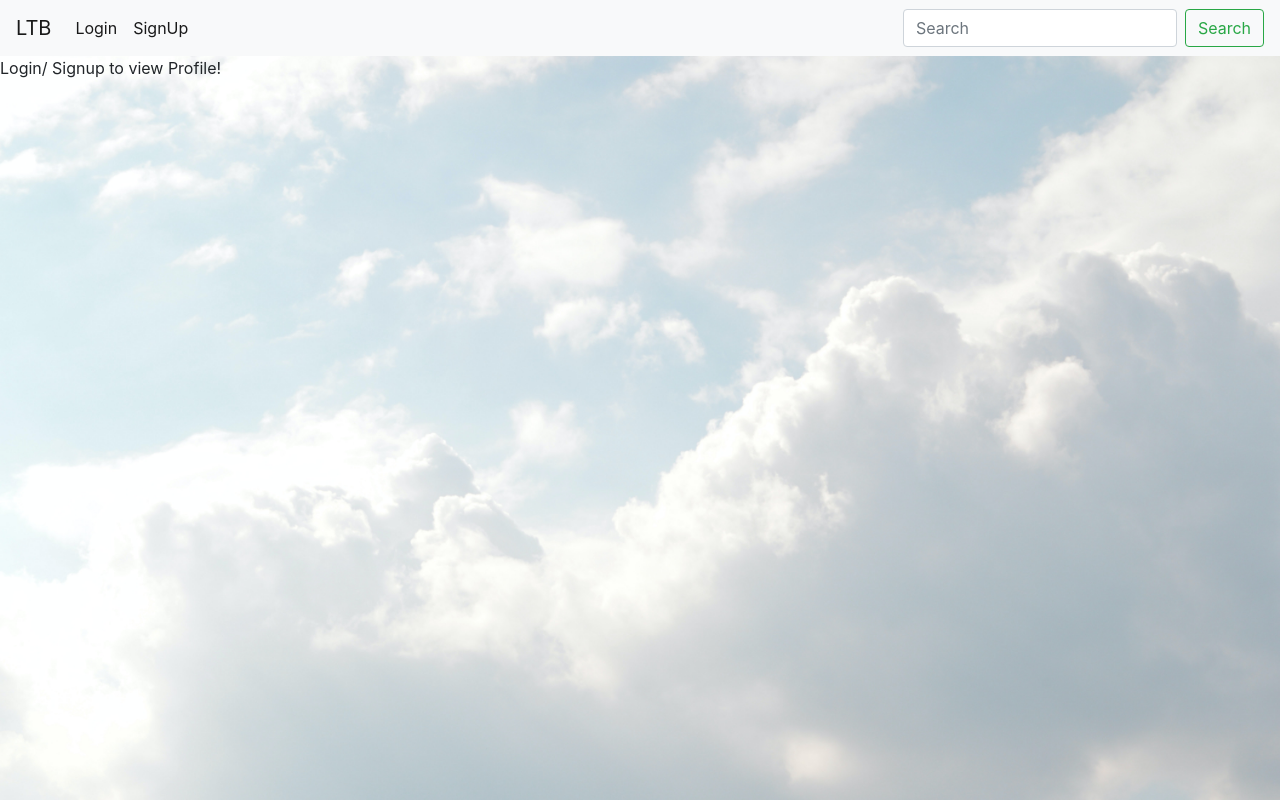
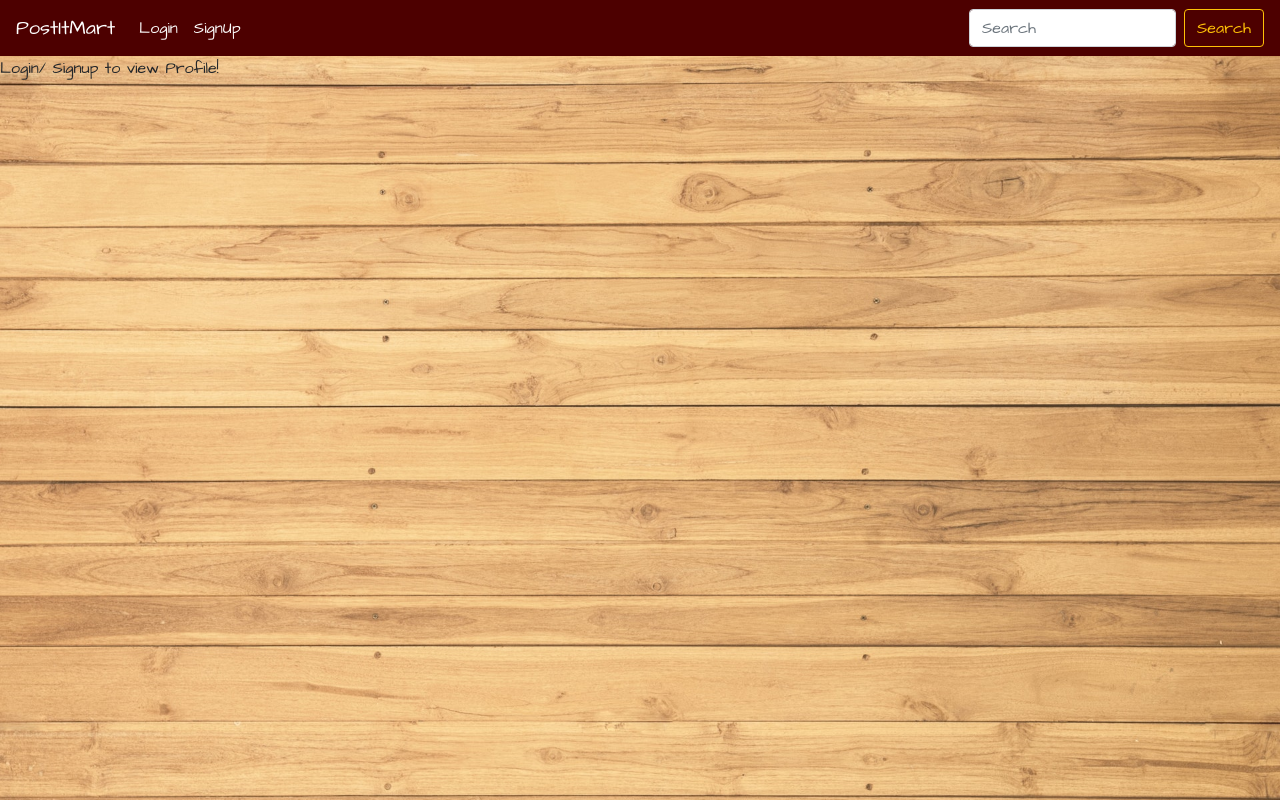
Before and after one commit to jpjp2328/project-03, a React (Create React App) app in the folder client/: page /profile in a window 1280 px wide. Built offline with nearby package versions, Linux system fonts and the light colour scheme; no server answers.

Commit message:
styling changes, googlefonts

```diff
--- a/client/public/index.html
+++ b/client/public/index.html
@@ -27,6 +27,9 @@
   <link rel="stylesheet" href="https://cdn.jsdelivr.net/npm/bootstrap@4.0.0/dist/css/bootstrap.min.css"
     integrity="sha384-Gn5384xqQ1aoWXA+058RXPxPg6fy4IWvTNh0E263XmFcJlSAwiGgFAW/dAiS6JXm" crossorigin="anonymous">
 
+  <link rel="preconnect" href="https://fonts.googleapis.com">
+  <link rel="preconnect" href="https://fonts.gstatic.com" crossorigin>
+  <link href="https://fonts.googleapis.com/css2?family=Architects+Daughter&display=swap" rel="stylesheet">
 
   <title>Social Media App</title>
 </head>
--- a/client/src/components/Navbar.js
+++ b/client/src/components/Navbar.js
@@ -7,8 +7,8 @@ const Navbar = () => {
 
     return (
         <>
-            <nav className="navbar navbar-expand-lg navbar-light bg-light">
-                <Link className="navbar-brand" to="/">LTB</Link>
+            <nav className="navbar navbar-expand-lg navbar-dark homenavbar">
+                <Link className="navbar-brand" to="/">PostItMart</Link>
                 <button className="navbar-toggler" type="button" data-toggle="collapse" data-target="#navbarSupportedContent" aria-controls="navbarSupportedContent" aria-expanded="false" aria-label="Toggle navigation">
                     <span className="navbar-toggler-icon"></span>
                 </button>
@@ -40,7 +40,7 @@ const Navbar = () => {
                     </ul>
                     <form className="form-inline my-2 my-lg-0">
                         <input className="form-control mr-sm-2" type="search" placeholder="Search" aria-label="Search" />
-                        <button className="btn btn-outline-success my-2 my-sm-0" type="submit">Search</button>
+                        <button className="btn btn-outline-warning my-2 my-sm-0" type="submit">Search</button>
                     </form>
                 </div>
             </nav>
--- a/client/src/components/PostCard.js
+++ b/client/src/components/PostCard.js
@@ -6,9 +6,9 @@ const PostCard = ({ post, showDeleteButton = false, handleDelete = (f) => f }) =
     const navigate = useNavigate();
 
     return (
-        <div className='card text-center' style={{ minHeight: '350px' }}>
+        <div className='card text-center post-card' style={{ minHeight: '350px' }}>
             <div className='card-body'>
-                <img onClick={() => navigate(`/post/${post._id}`)} src={image.url} key={image.public_id} alt={image.public_id} style={{ height: '150px' }} className='img-thumbnail m-3' />
+                <img onClick={() => navigate(`/post/${post._id}`)} src={image.url} key={image.public_id} alt={image.public_id} style={{ height: '140px' }} className='img-thumbnail m-3' />
                 <h4 className='text-primary'>{text}</h4>
                 <hr/>
                 <p onClick={() => navigate(`/user/${author.username}`)}>{author.username}</p>
--- a/client/src/components/UserCard.js
+++ b/client/src/components/UserCard.js
@@ -4,7 +4,7 @@ import { Link } from 'react-router-dom';
 const UserCard = ({ user }) => {
     const { username, profilePicture, about } = user
     return (
-        <div className='card text-center' style={{ minHeight: '300px', minWidth: '200px', maxWidth: '600px' }}>
+        <div className='card text-center post-card' style={{ minHeight: '300px', minWidth: '200px', maxWidth: '600px' }}>
             <div className='card-body'>
                 <img src={profilePicture.url} key={profilePicture.public_id} alt={profilePicture.public_id} style={{ height: '100px' }} className='img-thumbnail m-3' />
                 <Link to={`/user/${username}`}><h4 className='text-primary'>{username}</h4></Link>
--- a/client/src/index.css
+++ b/client/src/index.css
@@ -1,12 +1,10 @@
 body {
   margin: 0;
-  font-family: -apple-system, BlinkMacSystemFont, 'Segoe UI', 'Roboto', 'Oxygen',
-    'Ubuntu', 'Cantarell', 'Fira Sans', 'Droid Sans', 'Helvetica Neue',
-    sans-serif;
+  font-family: 'Architects Daughter', cursive;
   -webkit-font-smoothing: antialiased;
   -moz-osx-font-smoothing: grayscale;
   background-color: lightslategray;
-  background: url("../src/images/sky-background.jpg");
+  background: url("../src/images/desk.jpg");
   background-size: cover;
   background-attachment: fixed;
   background-position: center;
@@ -20,3 +18,23 @@ code {
 .current-page {
   background-color: lightgray;
 }
+
+.post-card {
+  background-color: lemonchiffon;
+}
+
+.edit-profile {
+  background-color: lemonchiffon;
+}
+
+.create-card {
+  background-color: lemonchiffon;
+}
+
+.myposts {
+  background-color: lemonchiffon;
+}
+
+.homenavbar {
+  background-color: #4d0000;
+}
--- a/client/src/pages/CreatePost.js
+++ b/client/src/pages/CreatePost.js
@@ -104,7 +104,7 @@ const CreatePost = () => {
                             </div>
                             <div className='col-md-10'>
                                 <div className='container p-5'>
-                                    <div className='card p-4'>
+                                    <div className='card p-4 create-card'>
                                         {loading ? <p>Loading...</p> : <h4>Create Post</h4>}
                                         <div className='row'>
                                             <div className='col-md-4'>
@@ -132,8 +132,8 @@ const CreatePost = () => {
                                                             name="text"
                                                             row='10'
                                                             className='md-textarea form-control'
-                                                            placeholder="What's on your mind"
-                                                            maxLength={200}
+                                                            placeholder="Looking to Buy/Sell? or simply post your thoughts..."
+                                                            maxLength={300}
                                                             disabled={loading}
                                                         >
                                                         </textarea>
@@ -143,7 +143,7 @@ const CreatePost = () => {
                                             </div>
                                         </div>
                                     </div>
-                                    <div className='card p-5 my-5'>
+                                    <div className='card p-5 my-5 myposts'>
                                         <h4 className='text-center p-2'>My Posts</h4>
                                         <div className='row p-3'>
                                             {posts &&
--- a/client/src/pages/MyProfile.js
+++ b/client/src/pages/MyProfile.js
@@ -101,7 +101,7 @@ const MyProfile = () => {
                                 {<Sidebar />}
                             </div>
                             <div className='col-md-10'>
-                                <div className='container card p-5'>
+                                <div className='container card p-5 edit-profile'>
                                     <div className='row'>
                                         <div className='col-md-3'>
                                         <p>Edit My Profile:</p>
```
Also changed, not shown: client/src/images/desk.jpg (added).
